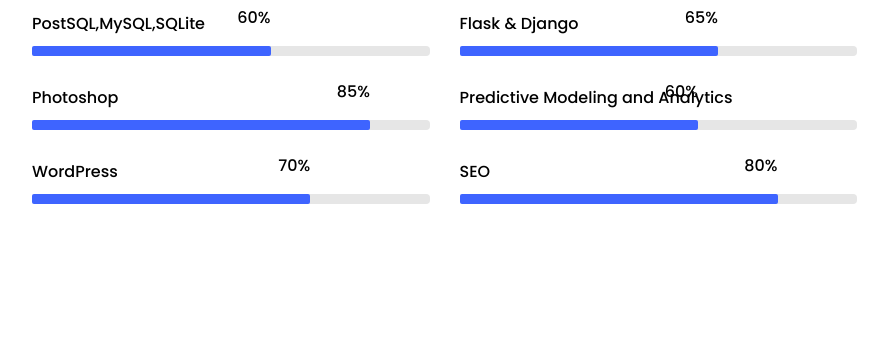
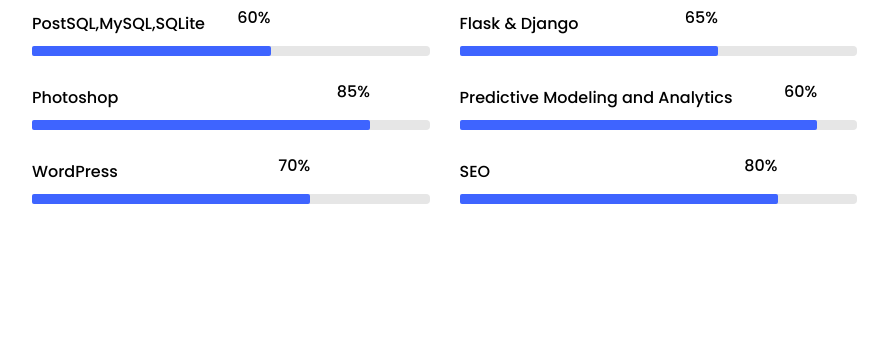
Before and after one commit to manish0917/Portfolio, a plain HTML site: page index.html in a window 1280 px wide. Shown: the part 3480-3823 px from the top of the page, without its empty margins (338-1226 px from the left). Drawn offline with Linux system fonts and the light colour scheme; files whose address does not match are found by name.

Commit message:
Update index.html

```diff
--- a/index.html
+++ b/index.html
@@ -369,7 +369,7 @@
 										<h3>Predictive Modeling and Analytics</h3>
 										<div class="progress">
 										 	<div class="progress-bar color-4" role="progressbar" aria-valuenow="60"
-										  	aria-valuemin="0" aria-valuemax="100" style="width:60%">
+										  	aria-valuemin="0" aria-valuemax="100" style="width:90%">
 										    <span>60%</span>
 										  	</div>
 										</div>
```
